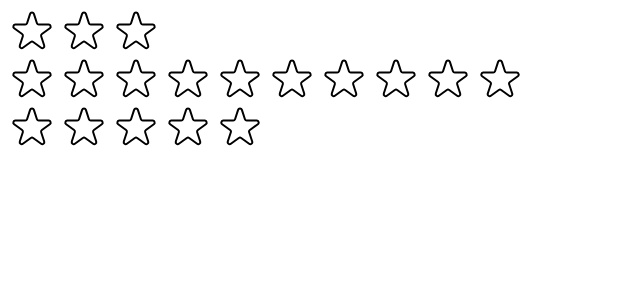
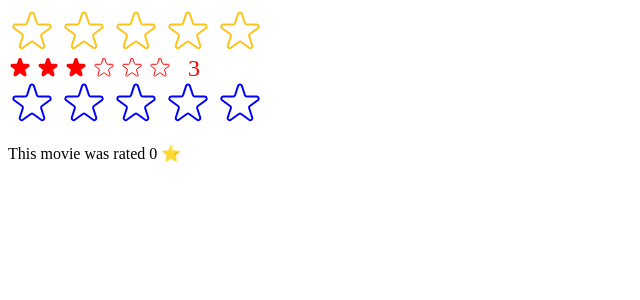
Before and after one commit to soufyan-laarif/usepopcorn, a React (Create React App) app: page / in a window 1280 px wide. Shown: the top 300 px of the page, without its empty margins (0-640 px from the left). Built offline with nearby package versions, Linux system fonts and the light colour scheme.

Commit message:
Using props as a component API and apply some PropTypes for data type validation

```diff
--- a/src/StarRating.js
+++ b/src/StarRating.js
@@ -1,4 +1,5 @@
 import { useState } from "react";
+import PropTypes from "prop-types";
 
 const containerStyle = {
   display: "flex",
@@ -11,28 +12,43 @@
   gap: "4px",
 };
 
-const textHeight = {
-  lineHeight: "1",
-  margin: "0",
+StarRating.propType = {
+  maxRating: PropTypes.number,
+  color: PropTypes.string,
+  size: PropTypes.number,
+  className: PropTypes.string,
+  messages: PropTypes.array,
+  onSetRating: PropTypes.func,
+  defaultRating: PropTypes.number,
 };
 
-const starStyle = {
-  width: "48px",
-  height: "48px",
-  display: "block",
-  cursor: "pointer",
-};
-
-export default function StarRating({ maxRating = 5 }) {
-  const [rating, setRating] = useState(0);
+export default function StarRating({
+  maxRating = 5,
+  color = "#fcc419",
+  size = 48,
+  className = "",
+  messages = [],
+  defaultRating = 0,
+  onSetRating,
+}) {
+  const textHeight = {
+    lineHeight: "1",
+    margin: "0",
+    color,
+    fontSize: `${size}px`,
+  };
+  const [rating, setRating] = useState(defaultRating);
   const [tempRating, setTempRating] = useState(0);
 
   function handleRating(rating) {
+    // Set internal rating
     setRating(rating);
+    // Set external rating
+    onSetRating(rating);
   }
 
   return (
-    <div style={containerStyle}>
+    <div style={containerStyle} className={className}>
       <div style={starContainerStyle}>
         {Array.from({ length: maxRating }, (_, i) => (
           // <span>S{i + 1}</span>
@@ -42,15 +58,27 @@
             full={tempRating ? tempRating >= i + 1 : rating >= i + 1}
             onHoverIn={() => setTempRating(i + 1)}
             onHoverOut={() => setTempRating(0)}
+            color={color}
+            size={size}
           />
         ))}
       </div>
-      <p style={textHeight}>{tempRating || rating || ""}</p>
+      <p style={textHeight}>
+        {messages.length === maxRating
+          ? messages[tempRating ? tempRating - 1 : rating - 1]
+          : tempRating || rating || ""}
+      </p>
     </div>
   );
 }
 
-function Star({ onRate, full, onHoverIn, onHoverOut }) {
+function Star({ onRate, full, onHoverIn, onHoverOut, color, size }) {
+  const starStyle = {
+    width: `${size}px`,
+    height: `${size}px`,
+    display: "block",
+    cursor: "pointer",
+  };
   return (
     <span
       role="button"
@@ -63,8 +91,8 @@
         <svg
           xmlns="http://www.w3.org/2000/svg"
           viewBox="0 0 20 20"
-          fill="#000"
-          stroke="#000"
+          fill={color}
+          stroke={color}
         >
           <path d="M9.049 2.927c.3-.921 1.603-.921 1.902 0l1.07 3.292a1 1 0 00.95.69h3.462c.969 0 1.371 1.24.588 1.81l-2.8 2.034a1 1 0 00-.364 1.118l1.07 3.292c.3.921-.755 1.688-1.54 1.118l-2.8-2.034a1 1 0 00-1.175 0l-2.8 2.034c-.784.57-1.838-.197-1.539-1.118l1.07-3.292a1 1 0 00-.364-1.118L2.98 8.72c-.783-.57-.38-1.81.588-1.81h3.461a1 1 0 00.951-.69l1.07-3.292z" />
         </svg>
@@ -73,7 +101,7 @@
           xmlns="http://www.w3.org/2000/svg"
           fill="none"
           viewBox="0 0 24 24"
-          stroke="#000"
+          stroke={color}
         >
           <path
             strokeLinecap="round"
--- a/src/index.js
+++ b/src/index.js
@@ -1,16 +1,36 @@
-import React from "react";
+import React, { useState } from "react";
 import ReactDOM from "react-dom/client";
 // import "./index.css";
 // import App from "./App";
 
 import StarRating from "./StarRating";
 
+function Test() {
+  const [movieRating, setMovieRating] = useState(0);
+
+  return (
+    <div>
+      <StarRating color={"blue"} onSetRating={setMovieRating} />
+      <p>This movie was rated {movieRating} ⭐</p>
+    </div>
+  );
+}
+
 const root = ReactDOM.createRoot(document.getElementById("root"));
 root.render(
   <React.StrictMode>
     {/* <App /> */}
-    <StarRating maxRating={3} />
-    <StarRating maxRating={10} />
-    <StarRating />
+    <StarRating
+      maxRating={5}
+      messages={["Terrible", "Bad", "Okay", "Good", "Amazing"]}
+    />
+    <StarRating
+      maxRating={6}
+      color={"red"}
+      size={24}
+      className={"Test"}
+      defaultRating={3}
+    />
+    <Test />
   </React.StrictMode>
 );
```
